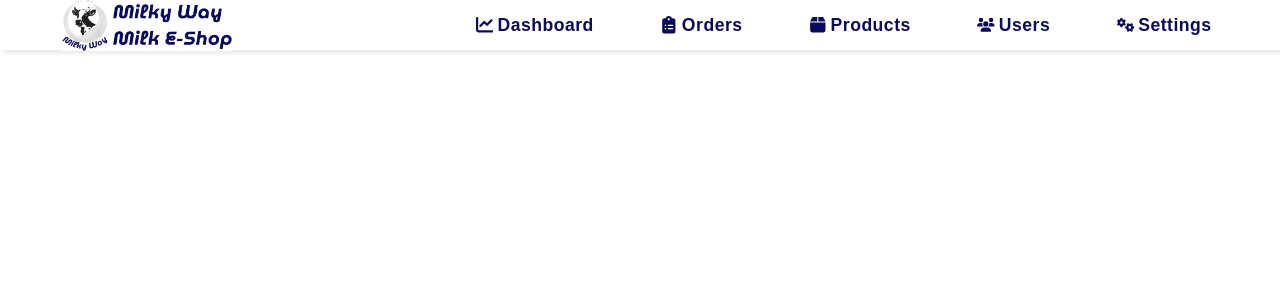
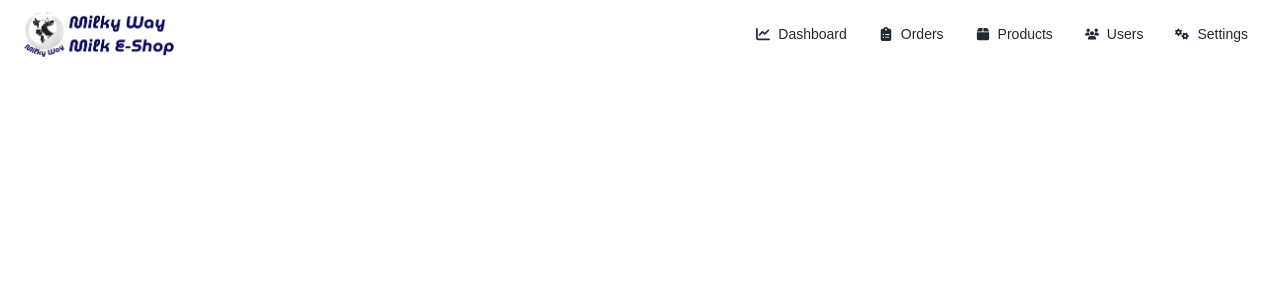
Before and after one commit to johnrico364/milky-way-store, a React (Create React App) app in the folder client/: page /admin in a window 1280 px wide. Shown: the top 300 px of the page. Built offline with nearby package versions, Linux system fonts and the light colour scheme; no server answers.

Commit message:
Update: Redesign admin navbar

```diff
--- a/client/src/pages/admin/NavbarAdmin.tsx
+++ b/client/src/pages/admin/NavbarAdmin.tsx
@@ -1,20 +1,17 @@
-import { useEffect, useState } from "react";
+import { useEffect } from "react";
 import { Outlet, useNavigate } from "react-router-dom";
 import {
-  FaArrowRightFromBracket,
   FaBars,
   FaBox,
   FaChartLine,
   FaClipboardList,
   FaGears,
   FaUsers,
-  FaXmark,
 } from "react-icons/fa6";
 import axios from "axios";
 
 export const NavbarAdmin = () => {
   const navigate = useNavigate();
-  const [sidebar, set_sidebar] = useState("none");
 
   const user = JSON.parse(localStorage.getItem("user") || `{"token":"null"}`);
 
@@ -42,108 +39,108 @@ export const NavbarAdmin = () => {
   return (
     <div>
       <div className="my-navbar">
-        <nav>
-          <ul
-            className="sidebar"
-            onClick={() => set_sidebar("none")}
-            style={{ display: sidebar }}
+        <div className="drawer">
+          <input id="my-drawer-3" type="checkbox" className="drawer-toggle" />
+          <div className="drawer-content flex flex-col">
+            {/* Navbar */}
+            <div className="navbar w-full">
+              <div className="flex-none lg:hidden">
+                <label
+                  htmlFor="my-drawer-3"
+                  aria-label="open sidebar"
+                  className="btn btn-square btn-ghost"
                 >
-            <li>
-              <span>
-                <FaXmark className="icons" />
-              </span>
-            </li>
-            <li onClick={() => navigate("dashboard")}>
-              <span>
-                <FaChartLine className="me-1" />
-                Dashboard
-              </span>
-            </li>
-            <li onClick={() => navigate("orders")}>
-              <span>
-                <FaClipboardList className="me-1" />
-                Orders
-              </span>
-            </li>
-            <li onClick={() => navigate("products")}>
-              <span>
-                <FaBox className="me-1" />
-                Products
-              </span>
-            </li>
-            <li onClick={() => navigate("users")}>
-              <span>
-                <FaUsers className="me-1" />
-                Users
-              </span>
-            </li>
-            <li onClick={() => navigate("settings")}>
-              <span>
-                <FaGears className="me-1" />
-                Settings
-              </span>
-            </li>
-            <li>
-              <span>
-                <FaArrowRightFromBracket className="me-1" />
-                Logout
-              </span>
-            </li>
-          </ul>
-
-          <ul>
-            <li className="xl:ms-8 ms-2">
+                  <FaBars className=" text-[1.7rem]" />
+                </label>
+              </div>
+              <div className="mx-2 flex-1 px-2">
                 <span>
                   <img
                     src={require("../../images/assets/Logo.png")}
                     alt="Logo"
-                  width={170}
+                    width={150}
                   />
                 </span>
-            </li>
-            <li className="hideOnMobile" onClick={() => navigate("dashboard")}>
-              <span>
-                <FaChartLine className="me-1" />
+              </div>
+              <div className="hidden flex-none lg:block">
+                <ul className="menu menu-horizontal">
+                  {/* Navbar menu content here */}
+                  <li>
+                    <span onClick={() => navigate("dashboard")}>
+                      <FaChartLine />
                       Dashboard
                     </span>
                   </li>
-            <li className="hideOnMobile" onClick={() => navigate("orders")}>
-              <span>
-                <FaClipboardList className="me-1" />
+                  <li>
+                    <span onClick={() => navigate("orders")}>
+                      <FaClipboardList />
                       Orders
                     </span>
                   </li>
-            <li className="hideOnMobile" onClick={() => navigate("products")}>
-              <span>
-                <FaBox className="me-1" />
+                  <li>
+                    <span onClick={() => navigate("products")}>
+                      <FaBox />
                       Products
                     </span>
                   </li>
-            <li className="hideOnMobile" onClick={() => navigate("users")}>
-              <span>
-                <FaUsers className="me-1" />
+                  <li>
+                    <span onClick={() => navigate("users")}>
+                      <FaUsers />
                       Users
                     </span>
                   </li>
-            <li
-              className="hideOnMobile xl:me-8 me-2"
-              onClick={() => navigate("settings")}
-            >
-              <span>
-                <FaGears className="me-1" />
+                  <li>
+                    <span onClick={() => navigate("settings")}>
+                      <FaGears />
                       Settings
                     </span>
                   </li>
-            <li className="menu-button" onClick={() => set_sidebar("flex")}>
-              <span>
-                <FaBars className="icons" />
+                </ul>
+              </div>
+            </div>
+            {/* Page content here */}
+            <Outlet />
+          </div>
+          <div className="drawer-side">
+            <label
+              htmlFor="my-drawer-3"
+              aria-label="close sidebar"
+              className="drawer-overlay"
+            ></label>
+            <ul className="menu bg-base-200 min-h-full w-80 p-4">
+              {/* Sidebar content here */}
+              <li>
+                <span onClick={() => navigate("dashboard")}>
+                  <FaChartLine />
+                  Dashboard
+                </span>
+              </li>
+              <li>
+                <span onClick={() => navigate("orders")}>
+                  <FaClipboardList />
+                  Orders
+                </span>
+              </li>
+              <li>
+                <span onClick={() => navigate("products")}>
+                  <FaBox />
+                  Products
+                </span>
+              </li>
+              <li>
+                <span onClick={() => navigate("users")}>
+                  <FaUsers />
+                  Users
+                </span>
+              </li>
+              <li>
+                <span onClick={() => navigate("settings")}>
+                  <FaGears />
+                  Settings
                 </span>
               </li>
             </ul>
-        </nav>
-
-        <div>
-          <Outlet />
+          </div>
         </div>
       </div>
     </div>
```
Lines whose indentation alone changed are shown as unchanged.
